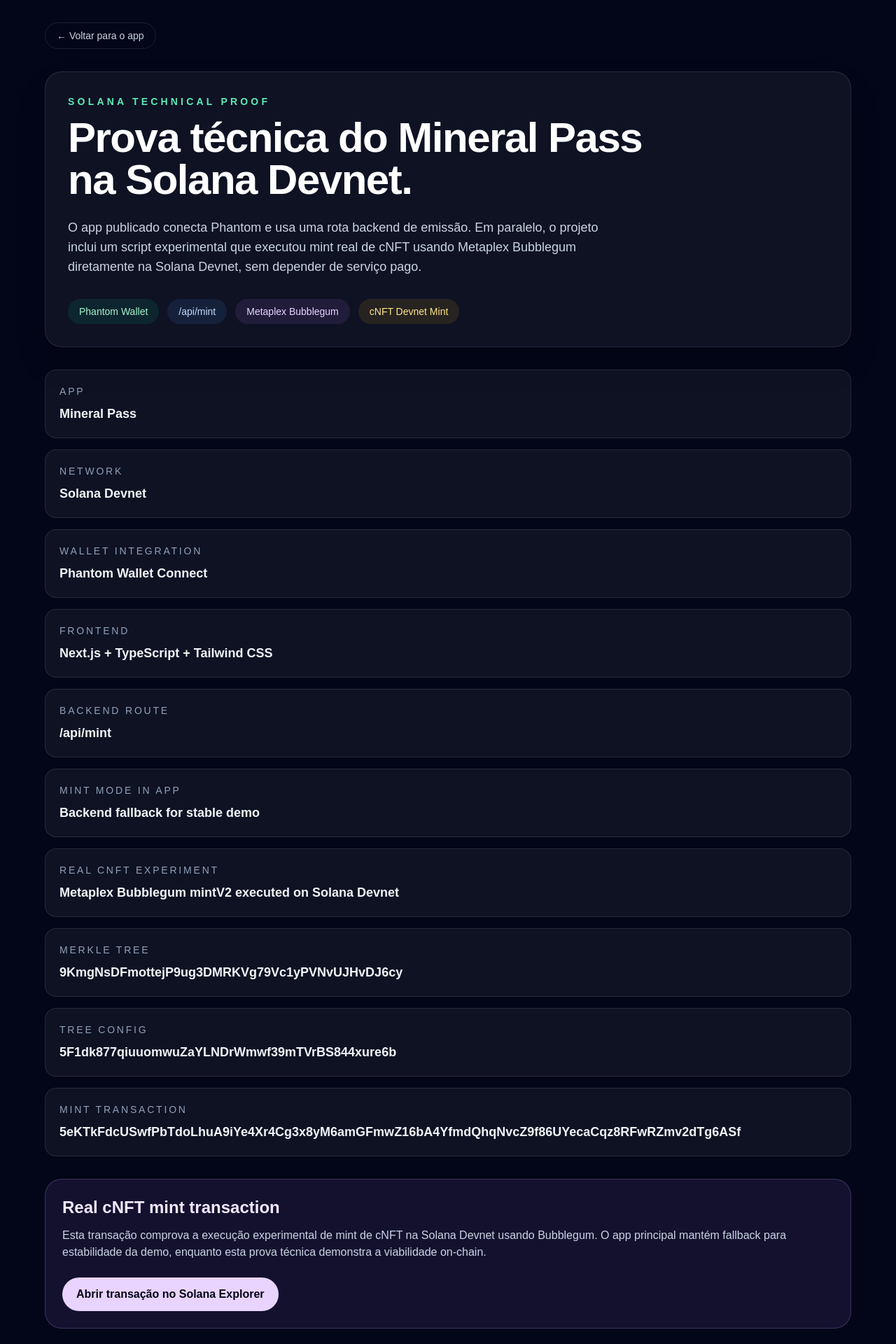
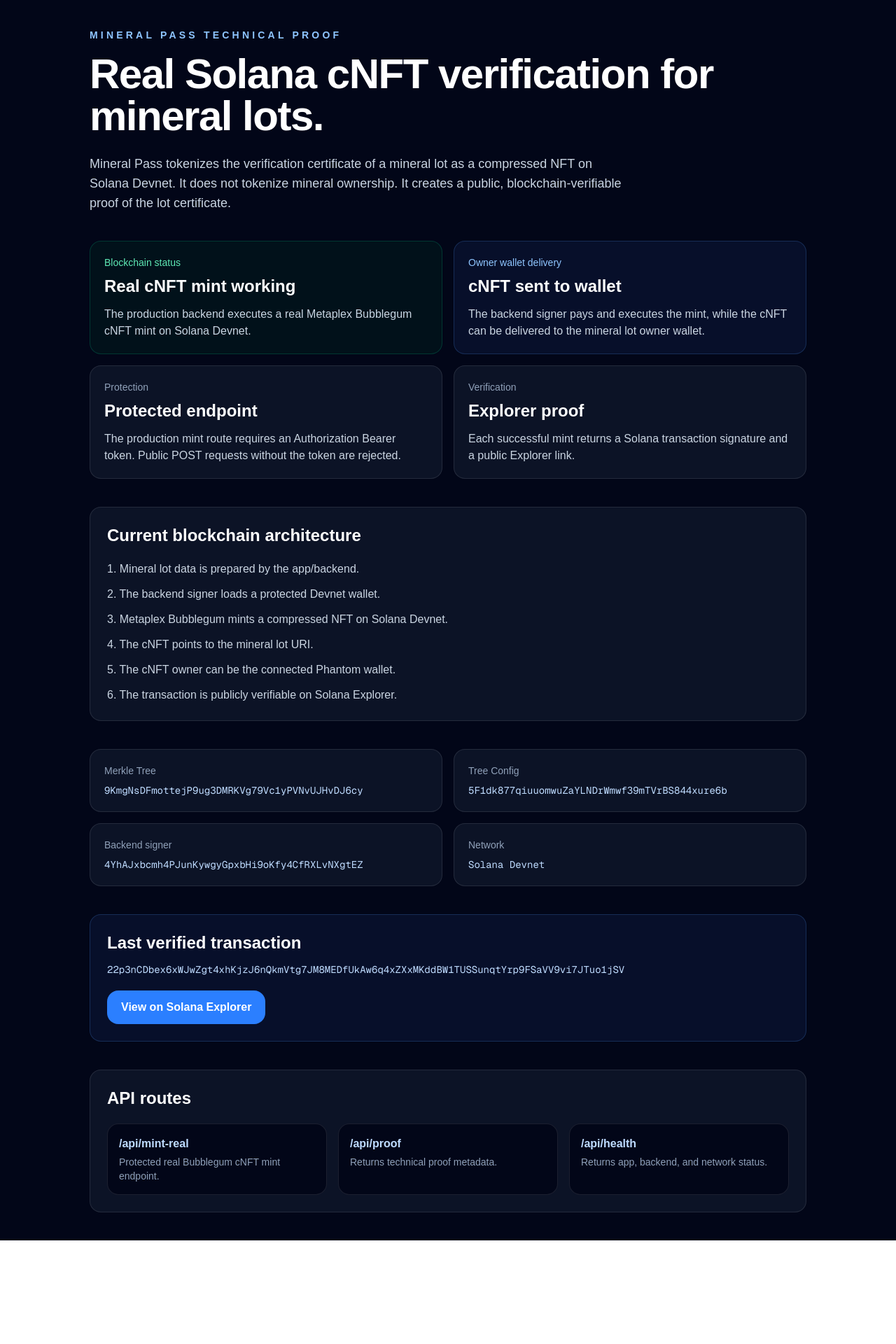
Before and after one commit to izalaw/MineralPass, a Next.js app: page /technical-proof in a window 1280 px wide. Shown: the top 1920 px of the page at 70% size. After the commit the page ends 1772 px from the top, so only its background shows below. Built offline with nearby package versions, Linux system fonts and the light colour scheme.

Commit message:
Update technical proof with owner wallet cNFT mint

```diff
--- a/src/app/technical-proof/page.tsx
+++ b/src/app/technical-proof/page.tsx
@@ -1,173 +1,147 @@
 export default function TechnicalProofPage() {
-  const explorerUrl =
-    "https://explorer.solana.com/tx/5eKTkFdcUSwfPbTdoLhuA9iYe4Xr4Cg3x8yM6amGFmwZ16bA4YfmdQhqNvcZ9f86UYecaCqz8RFwRZmv2dTg6ASf?cluster=devnet";
-
-  const proofItems = [
-    {
-      label: "App",
-      value: "Mineral Pass",
-    },
-    {
-      label: "Network",
-      value: "Solana Devnet",
-    },
-    {
-      label: "Wallet integration",
-      value: "Phantom Wallet Connect",
-    },
-    {
-      label: "Frontend",
-      value: "Next.js + TypeScript + Tailwind CSS",
-    },
-    {
-      label: "Backend route",
-      value: "/api/mint",
-    },
-    {
-      label: "Mint mode in app",
-      value: "Backend fallback for stable demo",
-    },
-    {
-      label: "Real cNFT experiment",
-      value: "Metaplex Bubblegum mintV2 executed on Solana Devnet",
-    },
-    {
-      label: "Merkle Tree",
-      value: "9KmgNsDFmottejP9ug3DMRKVg79Vc1yPVNvUJHvDJ6cy",
-    },
-    {
-      label: "Tree Config",
-      value: "5F1dk877qiuuomwuZaYLNDrWmwf39mTVrBS844xure6b",
-    },
-    {
-      label: "Mint transaction",
-      value:
-        "5eKTkFdcUSwfPbTdoLhuA9iYe4Xr4Cg3x8yM6amGFmwZ16bA4YfmdQhqNvcZ9f86UYecaCqz8RFwRZmv2dTg6ASf",
-    },
-  ];
+  const lastTransaction =
+    "https://explorer.solana.com/tx/22p3nCDbex6xWJwZgt4xhKjzJ6nQkmVtg7JM8MEDfUkAw6q4xZXxMKddBW1TUSSunqtYrp9FSaVV9vi7JTuo1jSV?cluster=devnet";
 
   return (
-    <main className="min-h-screen bg-slate-950 px-5 py-8 text-white md:px-8">
-      <section className="mx-auto max-w-6xl">
-        <a
-          href="/"
-          className="inline-flex rounded-full border border-white/10 px-4 py-2 text-sm text-slate-300 transition hover:bg-white/10 hover:text-white"
-        >
-          ← Voltar para o app
-        </a>
+    <main className="min-h-screen bg-slate-950 px-6 py-10 text-white">
+      <section className="mx-auto max-w-5xl">
+        <p className="text-sm font-semibold uppercase tracking-[0.3em] text-blue-300">
+          Mineral Pass Technical Proof
+        </p>
 
-        <div className="mt-8 rounded-3xl border border-white/10 bg-white/5 p-6 shadow-2xl md:p-8">
-          <p className="mb-3 text-sm font-semibold uppercase tracking-[0.3em] text-emerald-300">
-            Solana Technical Proof
-          </p>
+        <h1 className="mt-4 text-4xl font-bold tracking-tight md:text-6xl">
+          Real Solana cNFT verification for mineral lots.
+        </h1>
 
-          <h1 className="max-w-4xl text-4xl font-bold tracking-tight md:text-6xl">
-            Prova técnica do Mineral Pass na Solana Devnet.
-          </h1>
+        <p className="mt-6 max-w-3xl text-lg text-slate-300">
+          Mineral Pass tokenizes the verification certificate of a mineral lot as
+          a compressed NFT on Solana Devnet. It does not tokenize mineral
+          ownership. It creates a public, blockchain-verifiable proof of the
+          lot certificate.
+        </p>
 
-          <p className="mt-6 max-w-3xl text-lg text-slate-300">
-            O app publicado conecta Phantom e usa uma rota backend de emissão.
-            Em paralelo, o projeto inclui um script experimental que executou
-            mint real de cNFT usando Metaplex Bubblegum diretamente na Solana
-            Devnet, sem depender de serviço pago.
-          </p>
+        <div className="mt-10 grid gap-4 md:grid-cols-2">
+          <div className="rounded-2xl border border-emerald-400/20 bg-emerald-950/30 p-5">
+            <p className="text-sm text-emerald-300">Blockchain status</p>
+            <h2 className="mt-2 text-2xl font-semibold">Real cNFT mint working</h2>
+            <p className="mt-3 text-slate-300">
+              The production backend executes a real Metaplex Bubblegum cNFT
+              mint on Solana Devnet.
+            </p>
+          </div>
 
-          <div className="mt-8 flex flex-wrap gap-3">
-            <span className="rounded-full bg-emerald-400/10 px-4 py-2 text-sm text-emerald-200">
-              Phantom Wallet
-            </span>
-            <span className="rounded-full bg-blue-400/10 px-4 py-2 text-sm text-blue-200">
-              /api/mint
-            </span>
-            <span className="rounded-full bg-purple-400/10 px-4 py-2 text-sm text-purple-200">
-              Metaplex Bubblegum
-            </span>
-            <span className="rounded-full bg-amber-400/10 px-4 py-2 text-sm text-amber-200">
-              cNFT Devnet Mint
-            </span>
+          <div className="rounded-2xl border border-blue-400/20 bg-blue-950/30 p-5">
+            <p className="text-sm text-blue-300">Owner wallet delivery</p>
+            <h2 className="mt-2 text-2xl font-semibold">cNFT sent to wallet</h2>
+            <p className="mt-3 text-slate-300">
+              The backend signer pays and executes the mint, while the cNFT can
+              be delivered to the mineral lot owner wallet.
+            </p>
+          </div>
+
+          <div className="rounded-2xl border border-white/10 bg-slate-900/80 p-5">
+            <p className="text-sm text-slate-400">Protection</p>
+            <h2 className="mt-2 text-2xl font-semibold">Protected endpoint</h2>
+            <p className="mt-3 text-slate-300">
+              The production mint route requires an Authorization Bearer token.
+              Public POST requests without the token are rejected.
+            </p>
+          </div>
+
+          <div className="rounded-2xl border border-white/10 bg-slate-900/80 p-5">
+            <p className="text-sm text-slate-400">Verification</p>
+            <h2 className="mt-2 text-2xl font-semibold">Explorer proof</h2>
+            <p className="mt-3 text-slate-300">
+              Each successful mint returns a Solana transaction signature and a
+              public Explorer link.
+            </p>
           </div>
         </div>
 
-        <div className="mt-8 grid gap-4">
-          {proofItems.map((item) => (
-            <div
-              key={item.label}
-              className="rounded-2xl border border-white/10 bg-white/5 p-5"
-            >
-              <p className="text-sm uppercase tracking-[0.2em] text-slate-400">
-                {item.label}
-              </p>
-              <p className="mt-2 break-all text-lg font-semibold text-slate-100">
-                {item.value}
-              </p>
-            </div>
-          ))}
+        <div className="mt-10 rounded-2xl border border-white/10 bg-slate-900/80 p-6">
+          <h2 className="text-2xl font-semibold">Current blockchain architecture</h2>
+
+          <div className="mt-5 space-y-3 text-slate-300">
+            <p>1. Mineral lot data is prepared by the app/backend.</p>
+            <p>2. The backend signer loads a protected Devnet wallet.</p>
+            <p>3. Metaplex Bubblegum mints a compressed NFT on Solana Devnet.</p>
+            <p>4. The cNFT points to the mineral lot URI.</p>
+            <p>5. The cNFT owner can be the connected Phantom wallet.</p>
+            <p>6. The transaction is publicly verifiable on Solana Explorer.</p>
+          </div>
         </div>
 
-        <div className="mt-8 rounded-3xl border border-purple-300/20 bg-purple-400/10 p-6">
-          <h2 className="text-2xl font-bold text-purple-100">
-            Real cNFT mint transaction
-          </h2>
+        <div className="mt-10 grid gap-4 md:grid-cols-2">
+          <div className="rounded-2xl border border-white/10 bg-slate-900/80 p-5">
+            <p className="text-sm text-slate-400">Merkle Tree</p>
+            <p className="mt-2 break-all font-mono text-sm text-blue-200">
+              9KmgNsDFmottejP9ug3DMRKVg79Vc1yPVNvUJHvDJ6cy
+            </p>
+          </div>
 
-          <p className="mt-3 text-slate-300">
-            Esta transação comprova a execução experimental de mint de cNFT na
-            Solana Devnet usando Bubblegum. O app principal mantém fallback para
-            estabilidade da demo, enquanto esta prova técnica demonstra a
-            viabilidade on-chain.
+          <div className="rounded-2xl border border-white/10 bg-slate-900/80 p-5">
+            <p className="text-sm text-slate-400">Tree Config</p>
+            <p className="mt-2 break-all font-mono text-sm text-blue-200">
+              5F1dk877qiuuomwuZaYLNDrWmwf39mTVrBS844xure6b
+            </p>
+          </div>
+
+          <div className="rounded-2xl border border-white/10 bg-slate-900/80 p-5">
+            <p className="text-sm text-slate-400">Backend signer</p>
+            <p className="mt-2 break-all font-mono text-sm text-blue-200">
+              4YhAJxbcmh4PJunKywgyGpxbHi9oKfy4CfRXLvNXgtEZ
+            </p>
+          </div>
+
+          <div className="rounded-2xl border border-white/10 bg-slate-900/80 p-5">
+            <p className="text-sm text-slate-400">Network</p>
+            <p className="mt-2 font-mono text-sm text-blue-200">
+              Solana Devnet
+            </p>
+          </div>
+        </div>
+
+        <div className="mt-10 rounded-2xl border border-blue-400/20 bg-blue-950/30 p-6">
+          <h2 className="text-2xl font-semibold">Last verified transaction</h2>
+          <p className="mt-3 break-all font-mono text-sm text-blue-200">
+            22p3nCDbex6xWJwZgt4xhKjzJ6nQkmVtg7JM8MEDfUkAw6q4xZXxMKddBW1TUSSunqtYrp9FSaVV9vi7JTuo1jSV
           </p>
 
           <a
-            href={explorerUrl}
+            href={lastTransaction}
             target="_blank"
             rel="noreferrer"
-            className="mt-6 inline-flex rounded-full bg-purple-200 px-5 py-3 font-semibold text-slate-950 transition hover:bg-purple-100"
+            className="mt-5 inline-flex rounded-2xl bg-blue-500 px-5 py-3 font-semibold text-white transition hover:bg-blue-400"
           >
-            Abrir transação no Solana Explorer
+            View on Solana Explorer
           </a>
         </div>
 
-        <div className="mt-8 rounded-3xl border border-white/10 bg-white/5 p-6">
-          <h2 className="text-2xl font-bold">Arquitetura técnica</h2>
+        <div className="mt-10 rounded-2xl border border-white/10 bg-slate-900/80 p-6">
+          <h2 className="text-2xl font-semibold">API routes</h2>
 
-          <div className="mt-5 grid gap-4 md:grid-cols-2">
-            <div className="rounded-2xl border border-white/10 bg-slate-900/80 p-5">
-              <p className="font-semibold text-emerald-200">App publicado</p>
-              <p className="mt-2 text-sm text-slate-300">
-                Front-end Next.js com Phantom Wallet Connect, checklist de
-                conformidade e rota backend /api/mint com fallback de emissão.
+          <div className="mt-5 grid gap-4 md:grid-cols-3">
+            <a
+              href="/api/mint-real"
+              target="_blank"
+              rel="noreferrer"
+              className="rounded-2xl border border-white/10 bg-slate-950 p-4 transition hover:bg-slate-800"
+            >
+              <p className="font-semibold text-blue-200">/api/mint-real</p>
+              <p className="mt-1 text-sm text-slate-400">
+                Protected real Bubblegum cNFT mint endpoint.
               </p>
-            </div>
+            </a>
 
-            <div className="rounded-2xl border border-white/10 bg-slate-900/80 p-5">
-              <p className="font-semibold text-blue-200">Experimento on-chain</p>
-              <p className="mt-2 text-sm text-slate-300">
-                Scripts locais em TypeScript usam wallet devnet, Metaplex Umi e
-                Bubblegum para criar Merkle Tree e executar mintV2 em devnet.
-              </p>
-            </div>
-          </div>
-        </div>
-
-        <div className="mt-8 rounded-3xl border border-blue-300/20 bg-blue-400/10 p-6">
-          <h2 className="text-2xl font-bold text-blue-100">
-            Endpoints públicos de verificação
-          </h2>
-
-          <p className="mt-3 text-slate-300">
-            Além da interface visual, o projeto expõe APIs simples para verificar
-            o status técnico da demo e a prova Solana em formato estruturado.
-          </p>
-
-          <div className="mt-5 grid gap-3">
             <a
               href="/api/proof"
               target="_blank"
               rel="noreferrer"
-              className="rounded-2xl border border-white/10 bg-slate-900/80 p-4 transition hover:bg-slate-800"
+              className="rounded-2xl border border-white/10 bg-slate-950 p-4 transition hover:bg-slate-800"
             >
               <p className="font-semibold text-blue-200">/api/proof</p>
               <p className="mt-1 text-sm text-slate-400">
-                Retorna Merkle Tree, Tree Config, transação real e status do mint cNFT.
+                Returns technical proof metadata.
               </p>
             </a>
 
@@ -175,16 +149,15 @@
               href="/api/health"
               target="_blank"
               rel="noreferrer"
-              className="rounded-2xl border border-white/10 bg-slate-900/80 p-4 transition hover:bg-slate-800"
+              className="rounded-2xl border border-white/10 bg-slate-950 p-4 transition hover:bg-slate-800"
             >
               <p className="font-semibold text-blue-200">/api/health</p>
               <p className="mt-1 text-sm text-slate-400">
-                Retorna status geral do app, rede, backend e prova técnica Solana.
+                Returns app, backend, and network status.
               </p>
             </a>
           </div>
         </div>
-
       </section>
     </main>
   );
```
